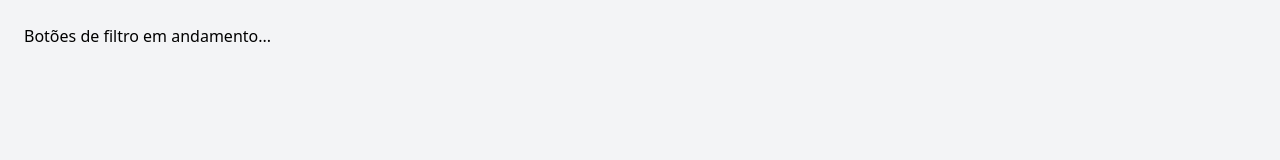
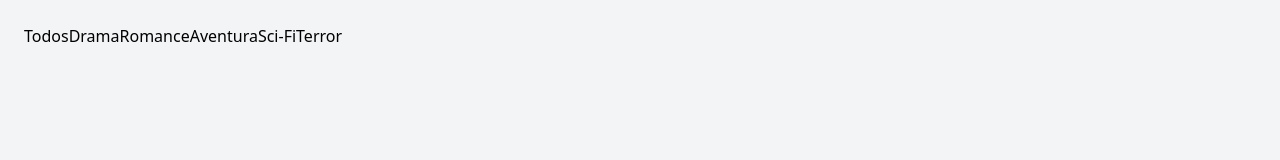
Before and after one commit to LazyAhh/TrabalhoFrontEnd2026-1, a React (Vite) app: page / in a window 1280 px wide. Shown: the top 160 px of the page. Built offline with nearby package versions, Linux system fonts and the light colour scheme.

Commit message:
Adicionando função de filtro por botão

```diff
--- a/src/components/BotoesFiltro.jsx
+++ b/src/components/BotoesFiltro.jsx
@@ -1,12 +1,21 @@
 import livros from "../Data";
+const BotoesFiltro = ({ generoAtivo, setGeneroAtivo }) => {
+const generos = ["Todos", ...new Set(livros.map((livro) => livro.genero))];
 
-const BotoesFiltro = () =>{
+    return (
+        <div className="">
+            {generos.map((genero) => (
+                <button
+                    key={genero}
+                    onClick={() => setGeneroAtivo(genero)}
+                    data-ativo={generoAtivo === genero}
+                    className="">
+                    {genero}
+                </button>
+            ))}
 
-
-
-    return(
-        <p>Botões de filtro em andamento...</p>
-    )
-}
+        </div>
+    );
+};
 
 export default BotoesFiltro;
```
